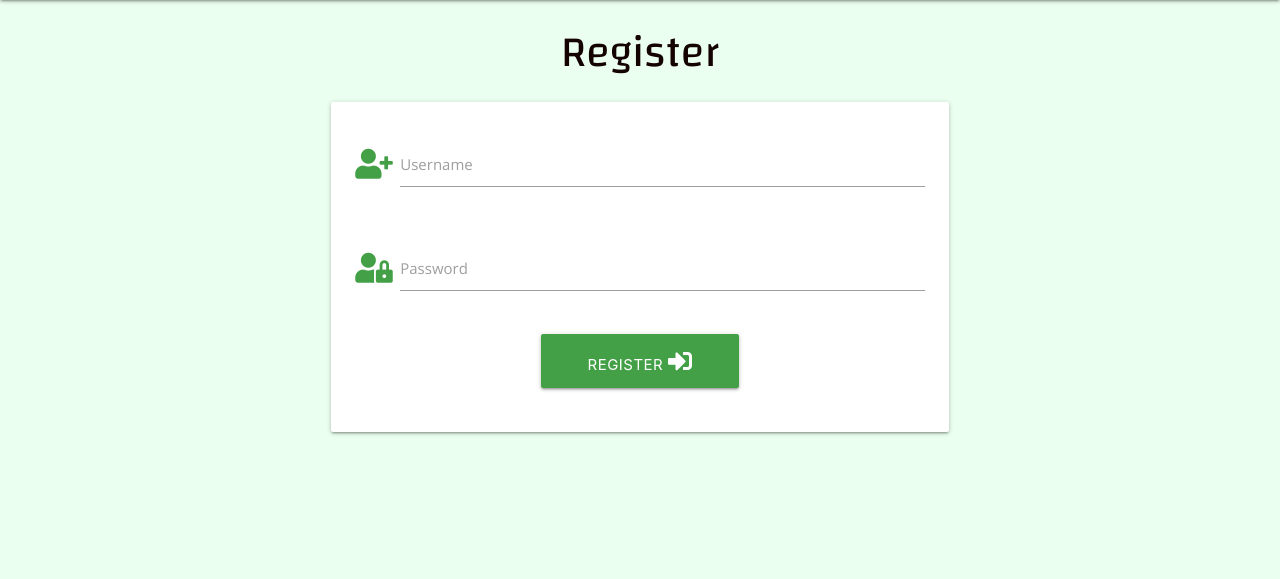
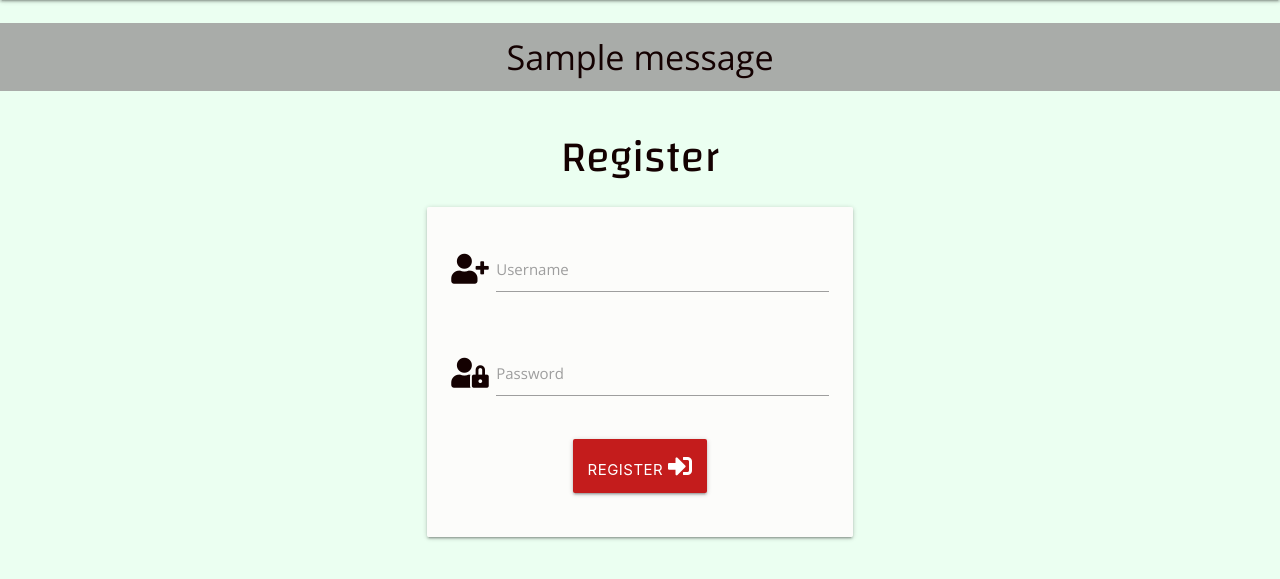
Before and after one commit to Eva-Kuk/smoothie-lovers, a Flask app: page /register in a window 1280 px wide. Shown: the part 64-643 px from the top of the page. Run offline with Flask 2, Linux system fonts and the light colour scheme; one stand-in notice (Sample message) is shown; some libraries are stand-ins or nearby versions.

Commit message:
feat: Add Register functionality

```diff
--- a/app.py
+++ b/app.py
@@ -24,10 +24,28 @@ def get_recipes():
     recipes = mongo.db.recipes.find()
     return render_template("recipes.html", recipes=recipes)
 
+
 @app.route("/register", methods=["GET", "POST"])
 def register():
+    if request.method == "POST":
+        # check if username already exists in db
+        existing_user = mongo.db.users.find_one(
+            {"username": request.form.get("username").lower()})
+
+        if existing_user:
+            flash("Username already exists")
+            return redirect(url_for("register"))
+
+        register = {
+            "username": request.form.get("username").lower(),
+            "password": generate_password_hash(request.form.get("password"))
+        }
+        mongo.db.users.insert_one(register)
+
+        # put the new user into 'session' cookie
+        session["user"] = request.form.get("username").lower()
+        flash("Registration Successful!")
     return render_template("register.html")
-
 
 
 if __name__ == "__main__":
--- a/static/css/style.css
+++ b/static/css/style.css
@@ -44,6 +44,23 @@ nav ul a,
 }
 .dropdown-content,
 .sidenav {
-    background-color:#e0e0e0e0 ;
+    background-color:#e0e0e0e0;
     text-shadow: 1px 1px 1px;
 }
+
+
+/*----------------REGISTER PAGE------------------*/
+.flashes h4 {
+    line-height: 2;
+    background-color:#989696c9;
+}
+.card-panel {
+    background-color:#fffcfcdb;
+}
+.button-style {
+    background-color:#c41c1c;
+}
+
+.btn-large:hover {
+    background-color: #008f2b;
+}
--- a/templates/base.html
+++ b/templates/base.html
@@ -75,15 +75,24 @@
         <!-- End of site navigation-->
     </header>
 
+    <section>
+        <!-- flash masseges -->
+        {% with messages = get_flashed_messages() %}
+            {% if messages %}
+                {% for message in messages %}
+                    <div class="row flashes">
+                        <h4 class="center-align">{{ message }}</h4>
+                    </div>
+                {% endfor %}
+            {% endif %}
+        {% endwith %}
+    </section>
 
+    <main class="container">
+        {% block content %}
+        {% endblock %}
+    </main>
 
-
-
-
-
-
-    {% block content %}
-    {% endblock %}
     <!-- jquery CDN -->
     <script src="https://code.jquery.com/jquery-3.6.0.min.js"
         integrity="sha256-/xUj+3OJU5yExlq6GSYGSHk7tPXikynS7ogEvDej/m4=" crossorigin="anonymous"></script>
--- a/templates/register.html
+++ b/templates/register.html
@@ -9,8 +9,8 @@
             <!--username-->
             <div class="row">
                 <div class="input-field col s12">
-                    <i class="fas fa-user-plus prefix green-text text-darken-1"></i>
-                    <input id="username" name="username" type="text" class="validate" required>
+                    <i class="fas fa-user-plus prefix"></i>
+                    <input id="username" name="username" type="text" minlength="5" maxlength="20" pattern="^[a-zA-Z0-9]{5,20}$"class="validate" required>
                     <label for="username">Username</label>
 
                 </div>
@@ -18,14 +18,14 @@
             <!--password-->
             <div class="row">
                 <div class="input-field col s12">
-                    <i class="fas fa-user-lock prefix green-text text-darken-1"></i>
-                    <input id="password" name="passsword" type="password" class="validate">
+                    <i class="fas fa-user-lock prefix"></i>
+                    <input id="password" name="password" type="password" minlength="8" maxlength="20" pattern="^[a-zA-Z0-9]{8,20}$" class="validate" required>
                     <label for="password">Password</label>
                 </div>
             </div>
             <!--register-->
         <div class="row">
-            <button type="submit" class="col s4 offset-s4 green darken-1 btn-large">
+            <button type="submit" class="col s4 offset-s4 btn-large button-style">
                 Register <i class="fas fa-sign-in-alt"></i>
             </button>
         </div>
```
